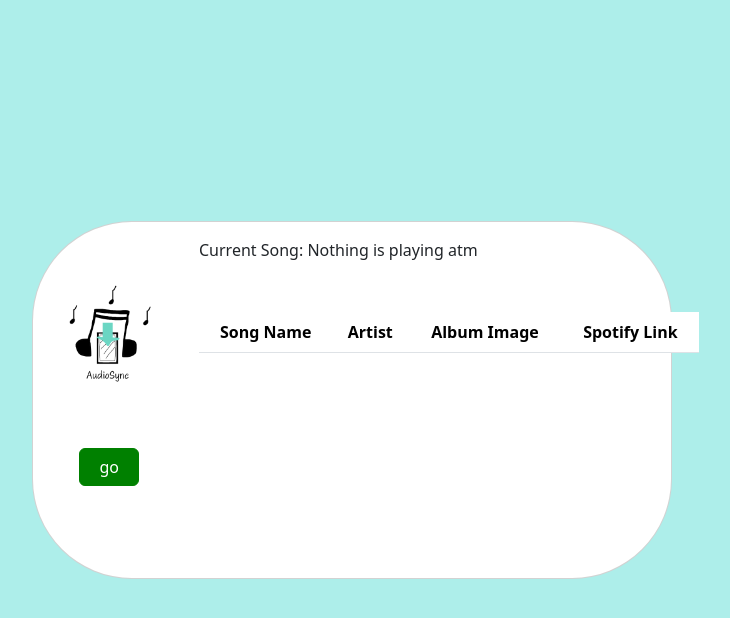
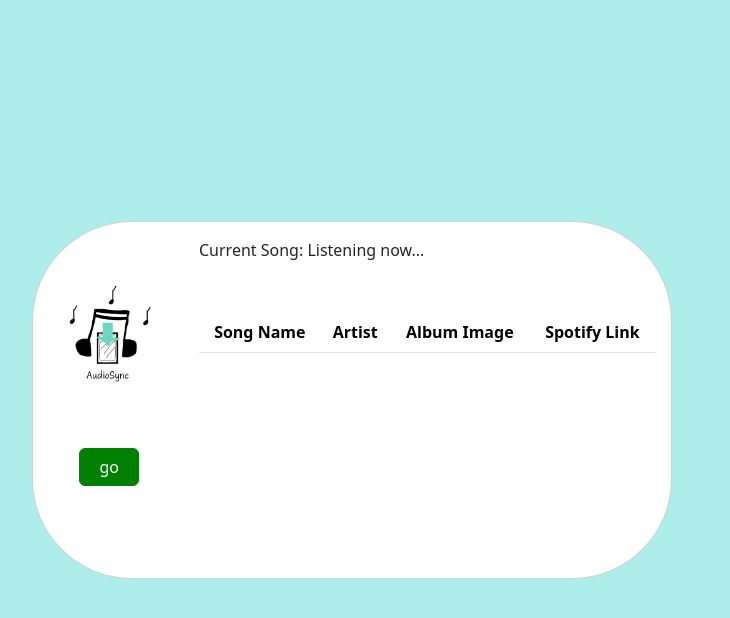
Before and after one commit to NSel1727/Audio-Sync, a React (Create React App) app in the folder Frontend/: page / in a window 1280 px wide. Both pictures are taken after a click on the button "Start!". Shown: the top 618 px of the page, without its empty margins (288-1018 px from the left). Built offline with nearby package versions, Linux system fonts and the light colour scheme.

Commit message:
Fix styling issues

```diff
--- a/Frontend/src/App.css
+++ b/Frontend/src/App.css
@@ -87,7 +87,7 @@
   overflow: scroll;
   margin-top: 50px;
   height:250px;
-  width:500px;
+  width:100%;
 }
 
 .green{
--- a/Frontend/src/Cards/simulation.js
+++ b/Frontend/src/Cards/simulation.js
@@ -6,7 +6,7 @@ import BeatLoader from "react-spinners/BeatLoader";
 function Simulation(props){
 
   const [tableContent, setTableContent] = useState([]);
-  const [currentSong, setCurrentSong] = useState("Nothing is playing atm");
+  const [currentSong, setCurrentSong] = useState("Listening now...");
   const [isGreen, setIsGreen] = useState(true);
 
   //setTableContent([...tableContent, newElement]);
```
Also changed, not shown: 2 other files (tests, documents, lock files or other folders).
